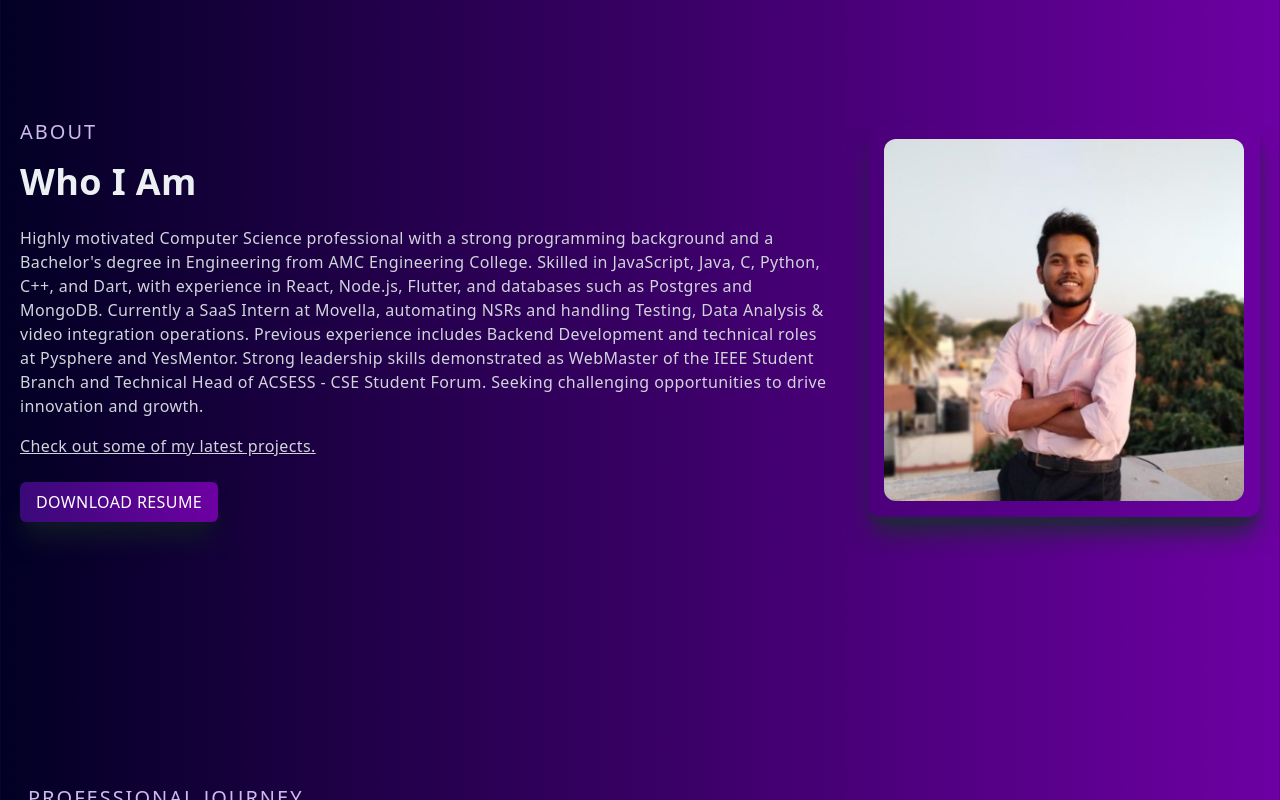
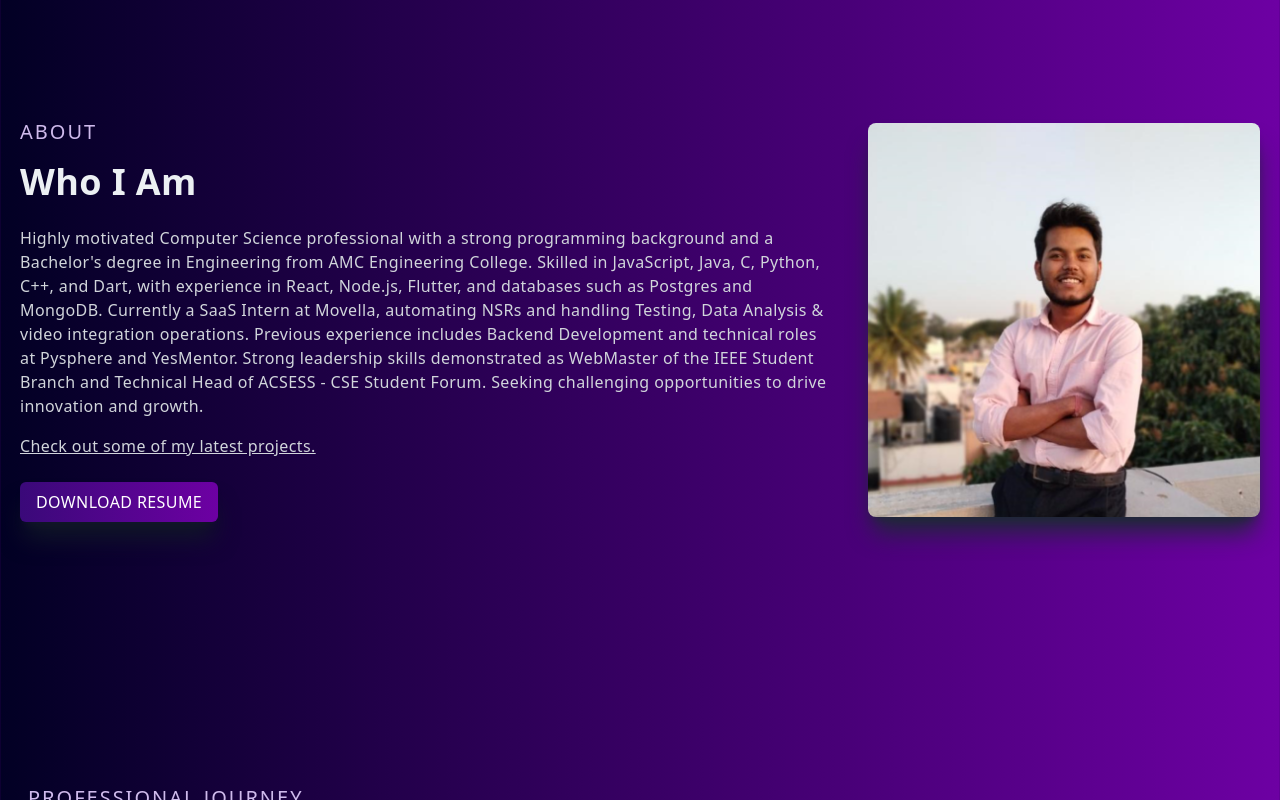
Before and after one commit to Shivang-stack/Portfolio-nextjs, a Next.js app: page / in a window 1280 px wide. Shown: the part 880-1680 px from the top of the page. Built offline with nearby package versions, Linux system fonts and the light colour scheme.

Commit message:
minor ui fix

```diff
--- a/components/About.jsx
+++ b/components/About.jsx
@@ -24,8 +24,8 @@ const About = () => {
             </button>
           </a>
         </div>
-        <div className='w-full h-auto m-auto shadow-xl shadow-gray-800 rounded-xl flex items-center justify-center p-4 hover:scale-105 ease-in duration-300'>
-          <Image className='rounded-xl' src={Profile} alt='/' />
+        <div className='w-full h-auto m-auto shadow-xl shadow-gray-800 rounded-xl flex items-center justify-center  hover:scale-105 ease-in duration-300'>
+          <Image className='rounded-lg' src={Profile} alt='/' />
         </div>
       </div>
     </div>
--- a/components/ProjectItem.jsx
+++ b/components/ProjectItem.jsx
@@ -4,7 +4,7 @@ import React from 'react'
 
 const ProjectItem = ({title, backgroundImg, projectUrl}) => {
   return (
-    <div className='relative flex items-center justify-center h-auto w-full shadow-xl shadow-gray-900 rounded-xl p-4 group hover:bg-gradient-to-r from-[#3a0979] to-[#6d00a3]'>
+    <div className='relative flex items-center justify-center h-auto w-full shadow-xl shadow-gray-900 rounded-xl p-2 group hover:bg-gradient-to-r from-[#3a0979] to-[#6d00a3]'>
     <Image className='rounded-xl group-hover:opacity-10' src={backgroundImg} alt='/' />
     <div className='hidden group-hover:block absolute top-[50%] left-[50%] translate-x-[-50%] translate-y-[-50%]'>
         <h3 className='text-2xl text-white tracking-wider text-center'>{title}</h3>
```
